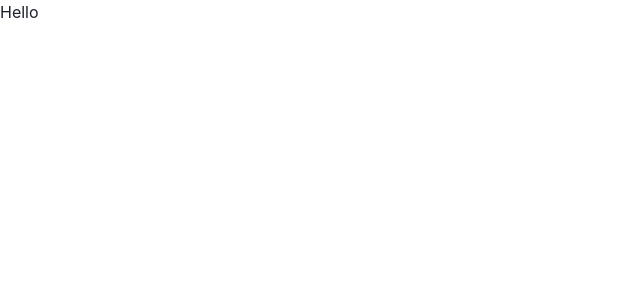
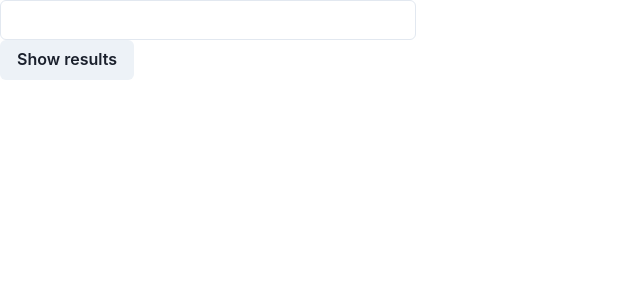
Before and after one commit to AdiBev/location-stat, a React (Vite) app: page / in a window 1280 px wide. Shown: the top 300 px of the page, without its empty margins (0-640 px from the left). Built offline with nearby package versions, Linux system fonts and the light colour scheme.

Commit message:
Preview SearchAddress comp

```diff
--- a/src/App.tsx
+++ b/src/App.tsx
@@ -1,9 +1,10 @@
+import { SearchAddress } from "./features/searchAddress/SearchAddress"
 import { AppProvider } from "./provider/AppProvider"
 
 function App() {
   return (
     <AppProvider>
-      <div>Hello</div>
+      <SearchAddress />
     </AppProvider>
   )
 }
```
